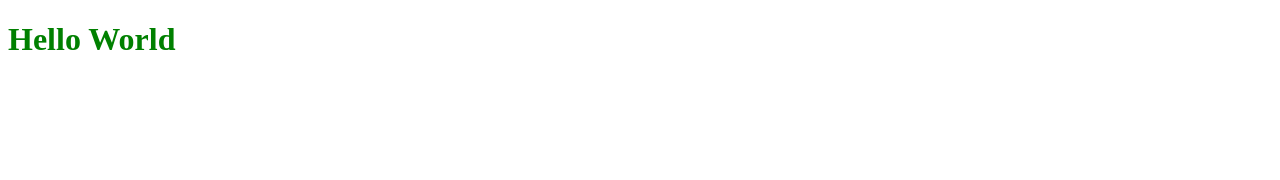
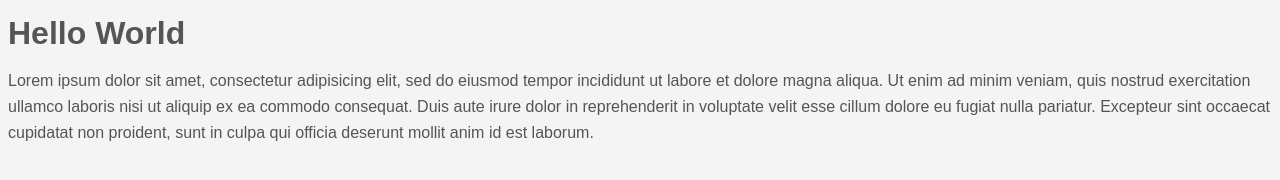
Before and after one commit to VarXIsNotEqualY/CSS-basics, a plain HTML site: page index.html in a window 1280 px wide. Drawn offline with Linux system fonts and the light colour scheme.

Commit message:
added more font styling

```diff
--- a/index.html
+++ b/index.html
@@ -6,5 +6,11 @@
 </head>
 <body>
 	<h1>Hello World</h1>
+	<p>Lorem ipsum dolor sit amet, consectetur adipisicing elit, sed do eiusmod
+	tempor incididunt ut labore et dolore magna aliqua. Ut enim ad minim veniam,
+	quis nostrud exercitation ullamco laboris nisi ut aliquip ex ea commodo
+	consequat. Duis aute irure dolor in reprehenderit in voluptate velit esse
+	cillum dolore eu fugiat nulla pariatur. Excepteur sint occaecat cupidatat non
+	proident, sunt in culpa qui officia deserunt mollit anim id est laborum.</p>
 </body>
 </html>
--- a/style.css
+++ b/style.css
@@ -1,3 +1,11 @@
-h1{
-	color:green;
+body{
+	background-color: #f4f4f4;
+	color:#555;
+	font-family: Arial, Helvetica, sans-serif;
+	font-size:16px;
+	font-weight:normal;
+	/*Same as above*/
+	font: normal Arial, Helvetica, sans-serif;
+
+	line-height:1.6em;
 }
```
